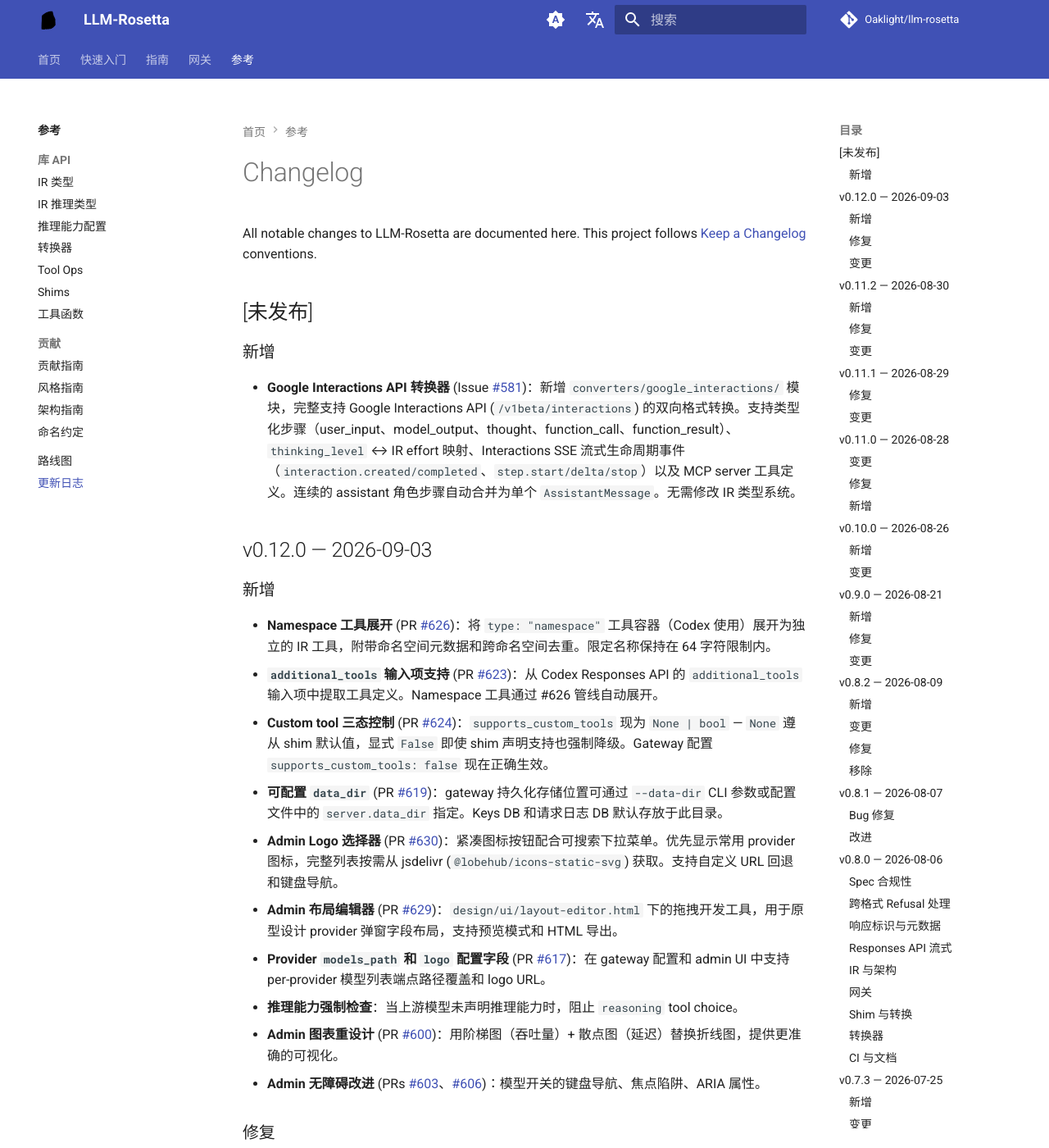
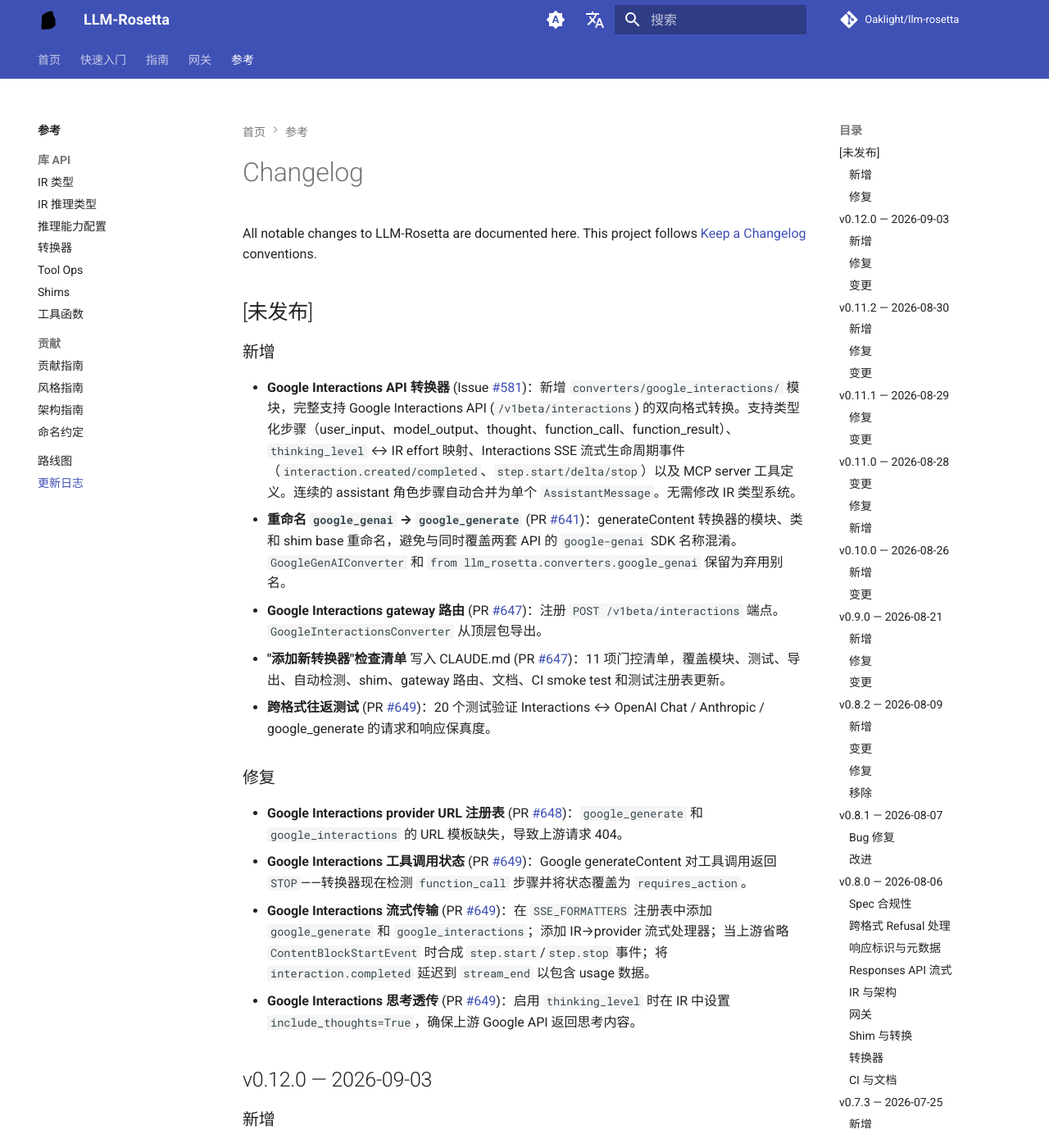
Before and after one commit to Oaklight/llm-rosetta, an MkDocs documentation site: the page built from docs/changelog.md, in a window 1280 px wide and 1400 px high. Shown: the whole window at 82% size. Built offline with MkDocs 1.6.1 and Material for MkDocs 9.7.7, drawn with Linux system fonts in a browser that asks for light colours; comment, search, counter and statistics services are not loaded.

Commit message:
docs: 添加 PR #641, #647, #648, #649 的 changelog 条目

```diff
--- a/docs/changelog.md
+++ b/docs/changelog.md
@@ -11,6 +11,17 @@
 ### 新增
 
 - **Google Interactions API 转换器** (Issue [#581](https://github.com/Oaklight/llm-rosetta/issues/581))：新增 `converters/google_interactions/` 模块，完整支持 Google Interactions API (`/v1beta/interactions`) 的双向格式转换。支持类型化步骤（user_input、model_output、thought、function_call、function_result）、`thinking_level` ↔ IR effort 映射、Interactions SSE 流式生命周期事件（`interaction.created/completed`、`step.start/delta/stop`）以及 MCP server 工具定义。连续的 assistant 角色步骤自动合并为单个 `AssistantMessage`。无需修改 IR 类型系统。
+- **重命名 `google_genai` → `google_generate`** (PR [#641](https://github.com/Oaklight/llm-rosetta/pull/641))：generateContent 转换器的模块、类和 shim base 重命名，避免与同时覆盖两套 API 的 `google-genai` SDK 名称混淆。`GoogleGenAIConverter` 和 `from llm_rosetta.converters.google_genai` 保留为弃用别名。
+- **Google Interactions gateway 路由** (PR [#647](https://github.com/Oaklight/llm-rosetta/pull/647))：注册 `POST /v1beta/interactions` 端点。`GoogleInteractionsConverter` 从顶层包导出。
+- **"添加新转换器"检查清单** 写入 CLAUDE.md (PR [#647](https://github.com/Oaklight/llm-rosetta/pull/647))：11 项门控清单，覆盖模块、测试、导出、自动检测、shim、gateway 路由、文档、CI smoke test 和测试注册表更新。
+- **跨格式往返测试** (PR [#649](https://github.com/Oaklight/llm-rosetta/pull/649))：20 个测试验证 Interactions ↔ OpenAI Chat / Anthropic / google_generate 的请求和响应保真度。
+
+### 修复
+
+- **Google Interactions provider URL 注册表** (PR [#648](https://github.com/Oaklight/llm-rosetta/pull/648))：`google_generate` 和 `google_interactions` 的 URL 模板缺失，导致上游请求 404。
+- **Google Interactions 工具调用状态** (PR [#649](https://github.com/Oaklight/llm-rosetta/pull/649))：Google generateContent 对工具调用返回 `STOP`——转换器现在检测 `function_call` 步骤并将状态覆盖为 `requires_action`。
+- **Google Interactions 流式传输** (PR [#649](https://github.com/Oaklight/llm-rosetta/pull/649))：在 `SSE_FORMATTERS` 注册表中添加 `google_generate` 和 `google_interactions`；添加 IR→provider 流式处理器；当上游省略 `ContentBlockStartEvent` 时合成 `step.start`/`step.stop` 事件；将 `interaction.completed` 延迟到 `stream_end` 以包含 usage 数据。
+- **Google Interactions 思考透传** (PR [#649](https://github.com/Oaklight/llm-rosetta/pull/649))：启用 `thinking_level` 时在 IR 中设置 `include_thoughts=True`，确保上游 Google API 返回思考内容。
 
 ## v0.12.0 — 2026-09-03
 
```
